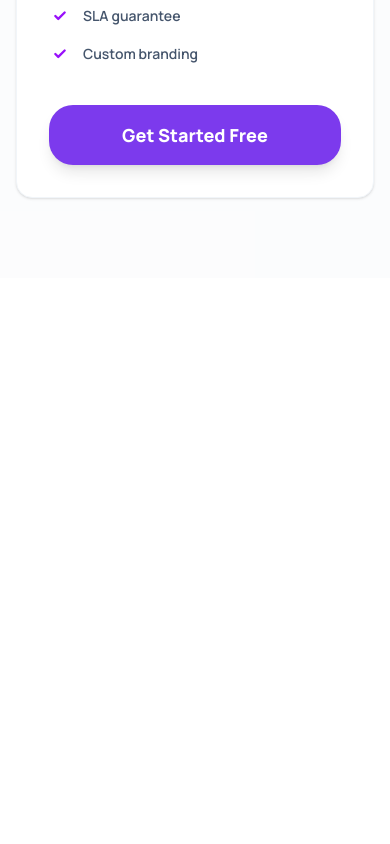
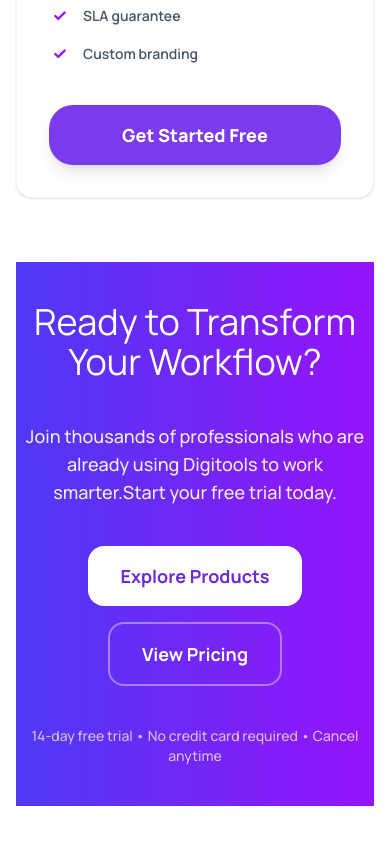
Before and after one commit to Jahidbsl/B13-A6-DigiTools, a React (Vite) app: page / in a window 390 px wide. Shown: the part 8426-9270 px from the top of the page. Before the commit the page ends 8704 px from the top, so only its background shows below. Built offline with nearby package versions, Linux system fonts and the light colour scheme.

Commit message:
optional section

```diff
--- a/src/components/Pricing/Pricing.jsx
+++ b/src/components/Pricing/Pricing.jsx
@@ -36,7 +36,7 @@
   ];
 
     return (
-     <section className="py-20 bg-slate-50/50 px-4">
+     <section className="py-20 px-4">
 
             <div className='flex flex-col items-center space-y-3 text-center mb-16'>
                 <h1 className='text-4xl md:text-5xl font-black text-slate-900 tracking-tight'>Simple, Transparent Pricing</h1>
@@ -44,7 +44,7 @@
             </div>
 
 
-            <div className="grid grid-cols-1 md:grid-cols-3 gap-8 max-w-7xl mx-auto items-stretch">
+            <div className=" container grid grid-cols-1 md:grid-cols-3 gap-8 mx-auto items-stretch">
                 {plans.map((item) => (
                     <div
                         key={item.id}
@@ -98,6 +98,16 @@
                     </div>
                 ))}
             </div>
+
+            <div className='min-h-[450px] bg-linear-brand flex flex-col items-center justify-center text-center  my-16 py-10'>
+<h1 className='text-white text-4xl md:text-5xl mb-10'>Ready to Transform Your Workflow?</h1>
+<p className='text-white/90 text-lg md:text-xl max-w-2xl font-medium mb-10'>Join thousands of professionals who are already using Digitools to work smarter.Start your free trial today.</p>
+<div className='flex flex-wrap items-center justify-center gap-4 mb-10'>
+  <button className='px-8 py-4 bg-white text-[#6D28D9] font-bold text-lg rounded-2xl'>Explore Products</button>
+  <button className='px-8 py-4 bg-transparent text-white border-2 border-white/40 font-bold text-lg rounded-2xl'>View Pricing</button>
+</div>
+<p className='text-white/70 text-sm md:text-base font-medium tracking'>14-day free trial • No credit card required • Cancel anytime</p>
+            </div>
         </section>
     );
 };
```
